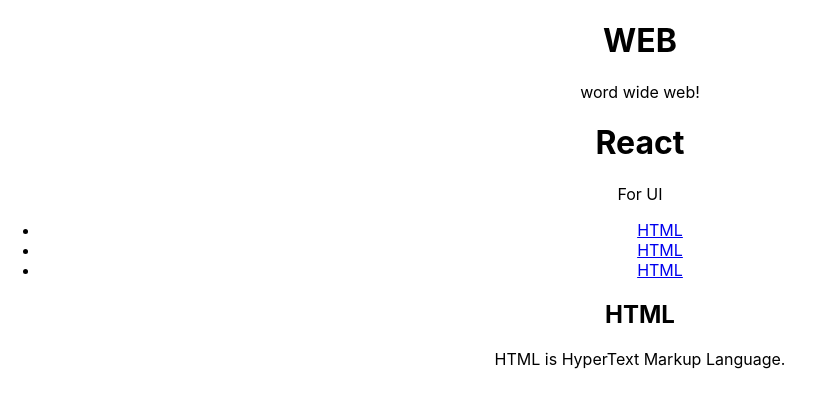
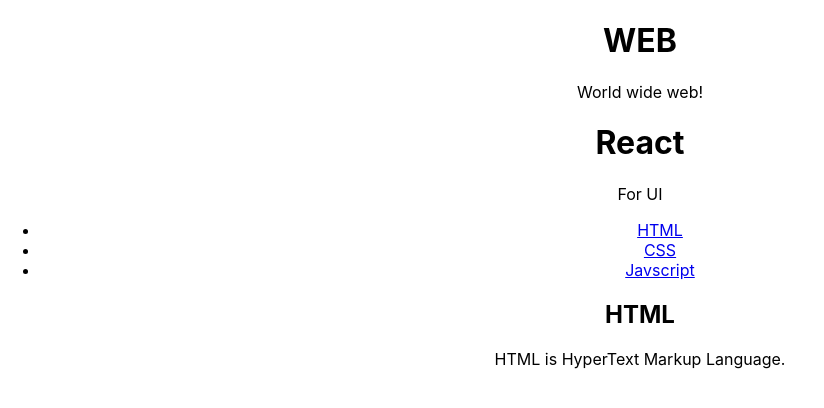
Before and after one commit to innjie/reactdemo, a React (Create React App) app: page / in a window 1280 px wide. Shown: the top 408 px of the page, without its empty margins (0-824 px from the left). Built offline with nearby package versions, Linux system fonts and the light colour scheme.

Commit message:
[update] state lecture

```diff
--- a/src/App.js
+++ b/src/App.js
@@ -5,12 +5,27 @@
 import Subject from "./component/Subject";
 
 class App extends Component {
+    /**
+     * props 초기화
+     * render보다 먼저 초기화되며, render 내 컴포넌트 요소를 초기화할 때 사용
+     */
+    constructor(props) {
+        super(props);
+        this.state = {
+            subject : {title: "WEB", sub: "World wide web!"},
+            contents: [
+                {id: 1, title: 'HTML', desc: 'HTML is for information'},
+                {id: 2, title: 'CSS', desc: 'CSS is for design'},
+                {id: 3, title: 'Javscript', desc: 'Javascript is for interactive'}
+            ]
+        }
+    }
     render() {
         return (
             <div className="App">
-                <Subject title="WEB" sub="word wide web!"></Subject>
+                <Subject title={this.state.subject.title} sub={this.state.subject.sub}></Subject>
                 <Subject title="React" sub="For UI"></Subject>
-                <TOC/>
+                <TOC data={this.state.contents}></TOC>
                 <Content title="HTML" desc = "HTML is HyperText Markup Language."></Content>
             </div>
         );
--- a/src/component/TOC.js
+++ b/src/component/TOC.js
@@ -2,11 +2,16 @@
 
 class TOC extends Component {
     render() {
+        var lists = [];
+        var data = this.props.data;
+        var i = 0;
+        while(i < data.length) {
+            lists.push(<li key={data[i].id}><a href = {"/content/" + data[i].id}>{data[i].title}</a></li>)
+            i++;
+        }
         return (
             <ul>
-                <li><a href = "1.html">HTML</a></li>
-                <li><a href = "2.html">HTML</a></li>
-                <li><a href = "3.html">HTML</a></li>
+                {lists}
             </ul>
 
         );
```
